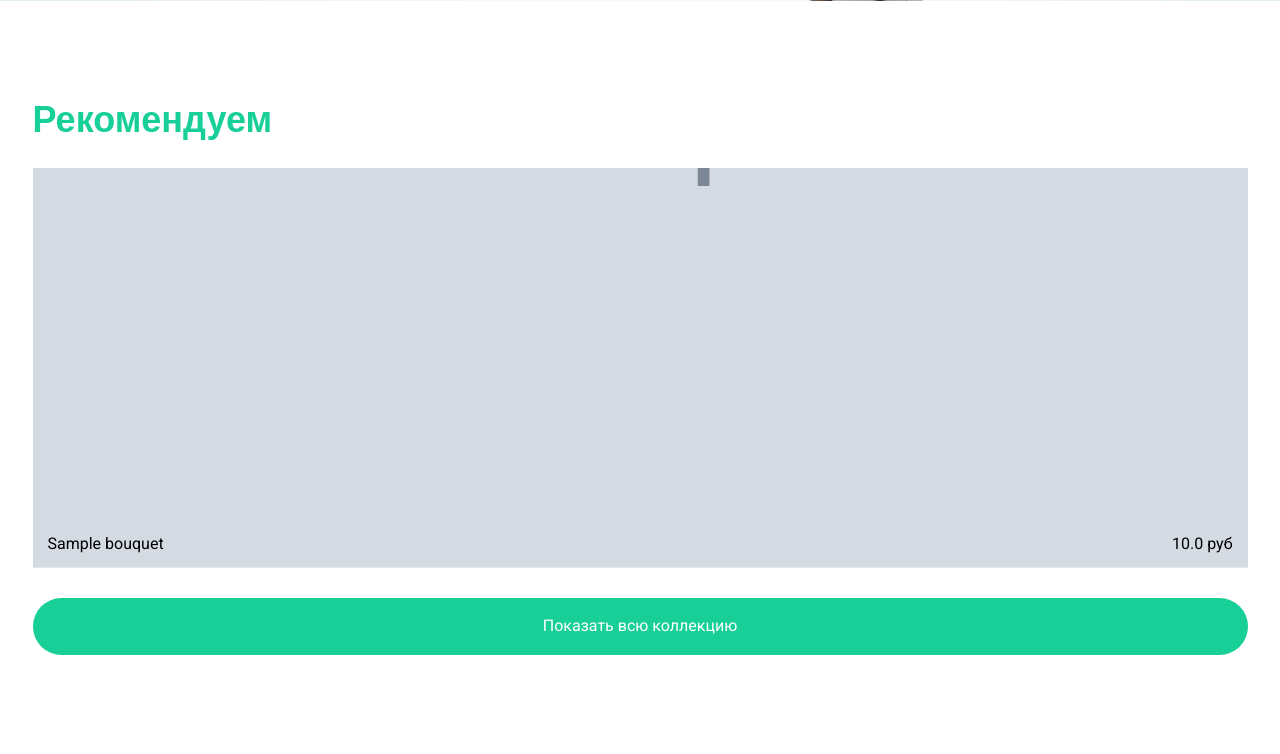
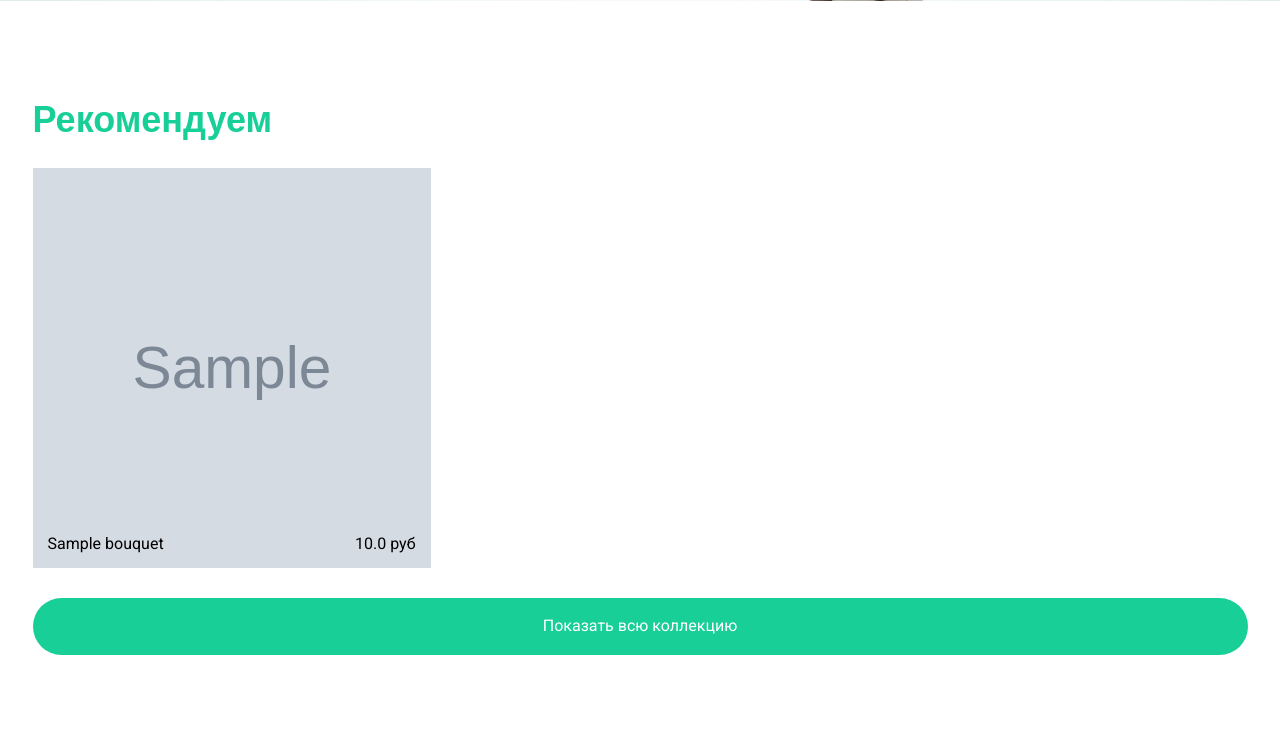
Before and after one commit to MaxHC-vlop/FlowerShop, a Django app: page / in a window 1280 px wide. Shown: the part 692-1446 px from the top of the page. Run offline with Django 4.2, Linux system fonts and the light colour scheme; tables that the repository leaves empty hold one stand-in row (values such as "Sample post"); grey boxes marked "Sample" are stand-in pictures; parts of the project's set-up code (start-up, migrations or seed data) failed here and were passed over; some web fonts are replaced.

Commit message:
changed css rules

```diff
--- a/static/css/main.css
+++ b/static/css/main.css
@@ -314,7 +314,7 @@ opacity: 0.3;
 
 
 
-.catalog__block .recommended__elems {
+.recommended__elems {
 	display: grid;
 	grid-template-columns: minmax(250px, 398px) minmax(250px, 398px) minmax(250px, 398px);
 	gap: 10px;
```
